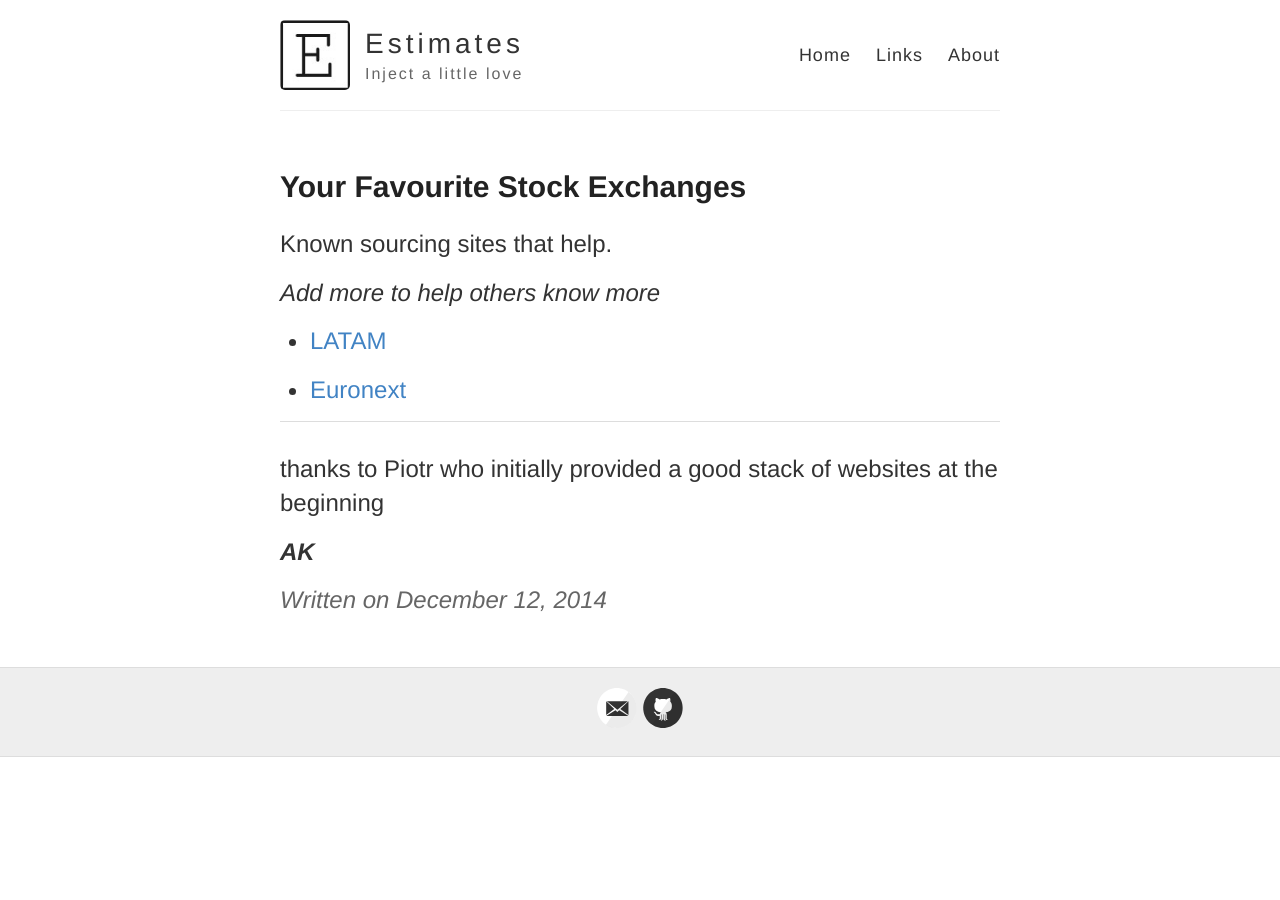
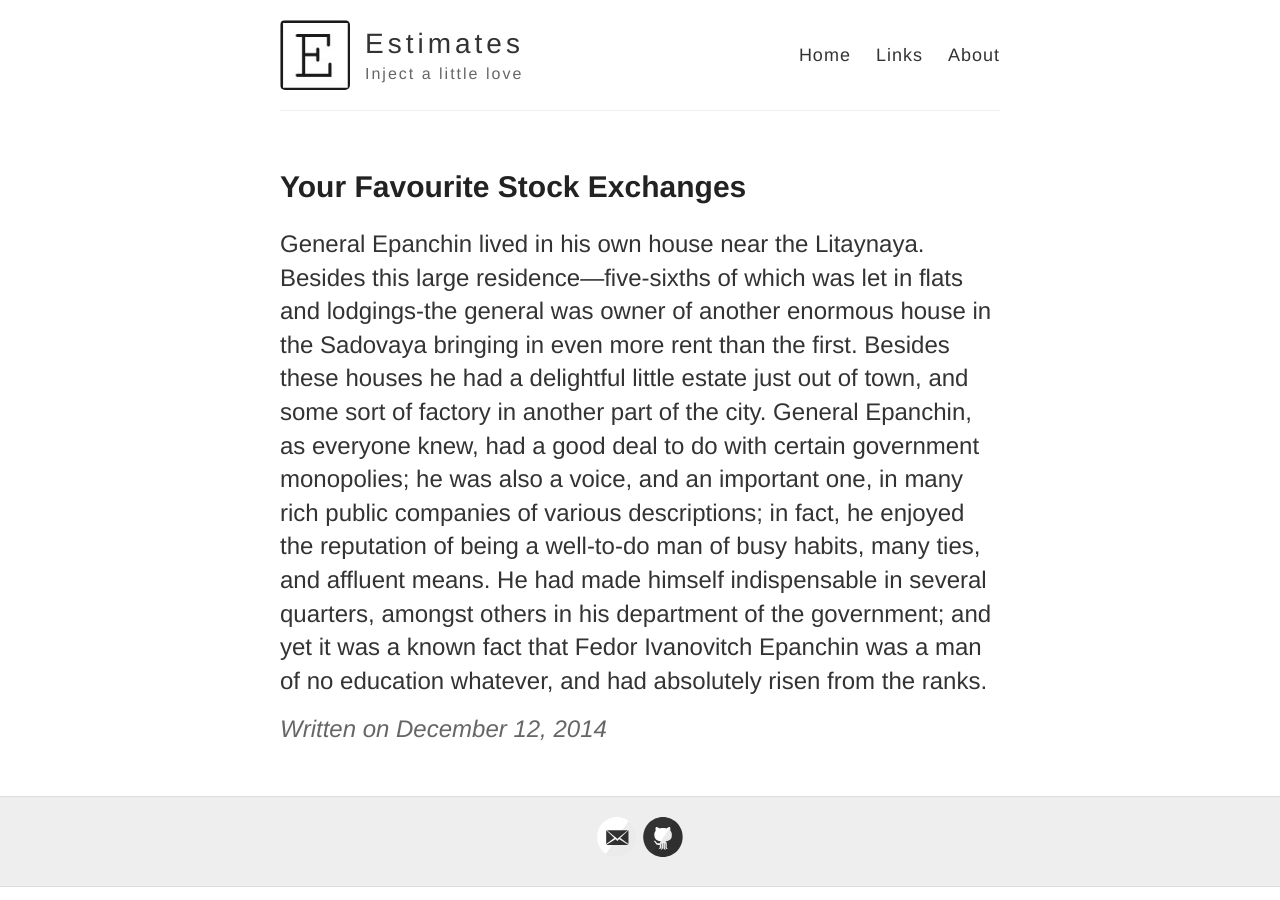
Before and after one commit to Estimates/estimates.github.io, a Jekyll site: the page built from _posts/2014-12-12-Crime.md, in a window 1280 px wide. Built offline with Jekyll 4.4.1, drawn with Linux system fonts in a browser that asks for light colours.

Commit message:
Update 2014-12-12-Crime.md

```diff
--- a/_posts/2014-12-12-Crime.md
+++ b/_posts/2014-12-12-Crime.md
@@ -3,19 +3,4 @@ layout: post
 title: Your Favourite Stock Exchanges
 ---
 
-Known sourcing sites that help.
-
-_Add more to help others know more_
-
-* [LATAM](http://siteempresas.bovespa.com.br/consbov/InfoPerEventuaisBuscData.asp?site=C&ccvm=&razao=&acao=undefined)
-
-* [Euronext](https://www.euronext.com/en/newsroom/company-press-releases)
-
-
-
-
-
-<hr>
-thanks to Piotr who initially provided a good stack of websites at the beginning
-
-_**AK**_
+General Epanchin lived in his own house near the Litaynaya. Besides this large residence—five-sixths of which was let in flats and lodgings-the general was owner of another enormous house in the Sadovaya bringing in even more rent than the first. Besides these houses he had a delightful little estate just out of town, and some sort of factory in another part of the city. General Epanchin, as everyone knew, had a good deal to do with certain government monopolies; he was also a voice, and an important one, in many rich public companies of various descriptions; in fact, he enjoyed the reputation of being a well-to-do man of busy habits, many ties, and affluent means. He had made himself indispensable in several quarters, amongst others in his department of the government; and yet it was a known fact that Fedor Ivanovitch Epanchin was a man of no education whatever, and had absolutely risen from the ranks.
```
